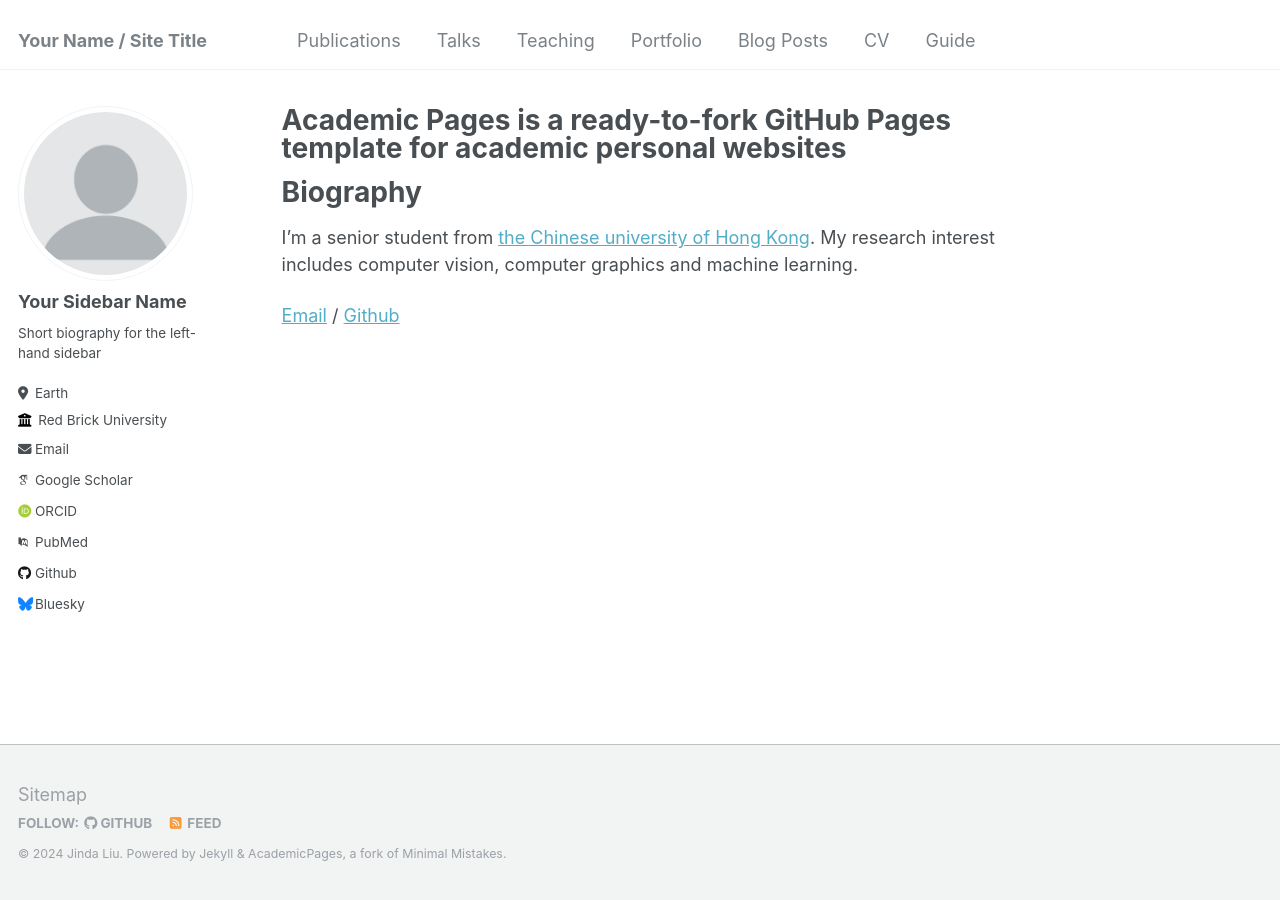
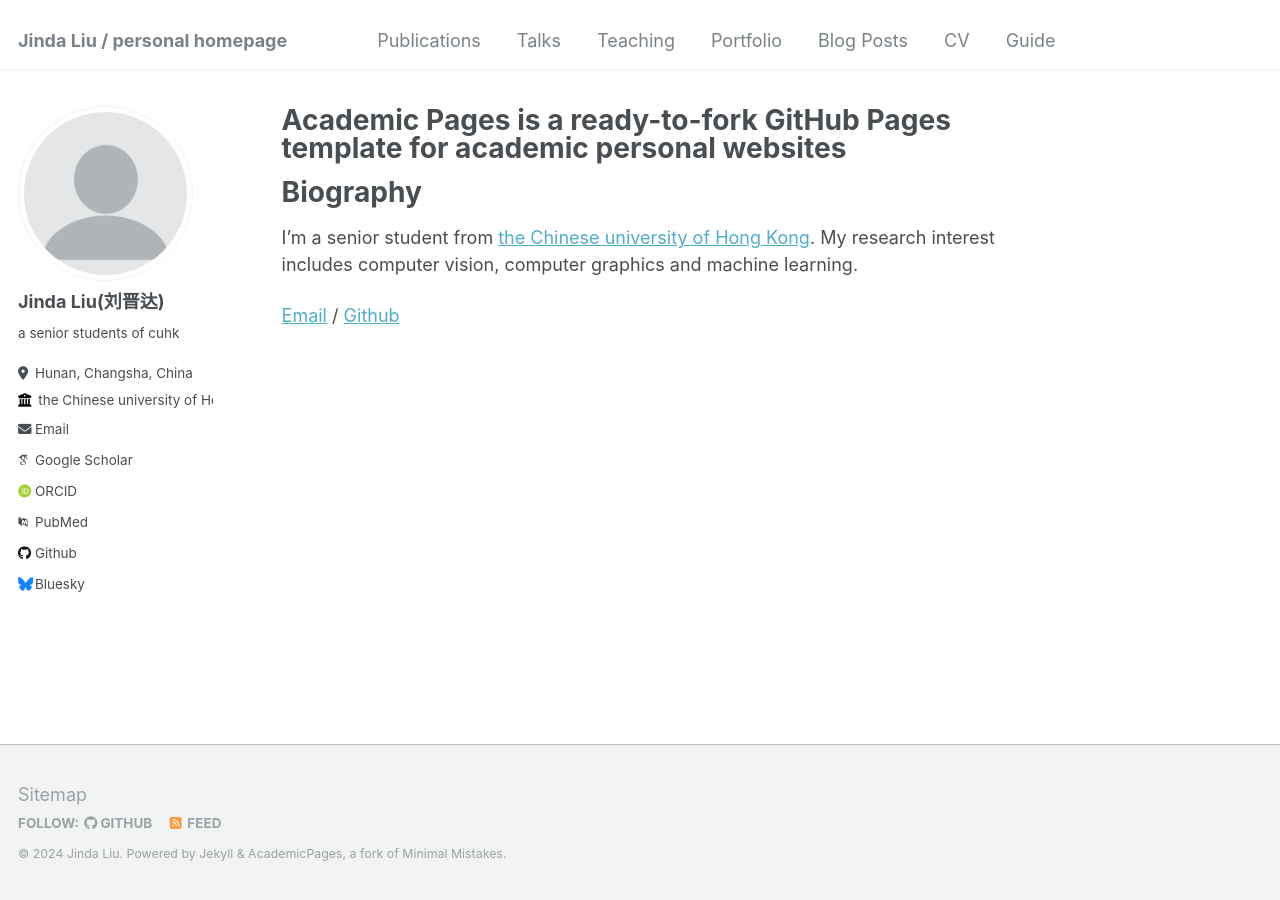
Before and after one commit to liujinda11/liujinda, a Jekyll site: the page built from _pages/about.md, in a window 1280 px wide. Built offline with Jekyll 4.4.1, drawn with Linux system fonts in a browser that asks for light colours; some web fonts are replaced.

Commit message:
Update _config.yml

```diff
--- a/_config.yml
+++ b/_config.yml
@@ -8,11 +8,11 @@
 
 # Basic Site Settings
 locale                   : "en-US"
-title                    : "Your Name / Site Title"
+title                    : " Jinda Liu / personal homepage"
 title_separator          : "-"
 name                     : &name "Jinda Liu"
-description              : &description "personal description"
-url                      : https://academicpages.github.io # the base hostname & protocol for your site e.g. "https://mmistakes.github.io"
+description              : &description "a senior students of cuhk"
+url                      : https://liujinda11.github.io # the base hostname & protocol for your site e.g. "https://mmistakes.github.io"
 baseurl                  : "" # the subpath of your site, e.g. "/blog"
 repository               : "academicpages/academicpages.github.io"
 
@@ -22,13 +22,13 @@ repository               : "academicpages/academicpages.github.io"
 author:
   # Biographic information
   avatar           : "profile.png"
-  name             : "Your Sidebar Name"
-  pronouns         : # example: "she/her"
-  bio              : "Short biography for the left-hand sidebar"
-  location         : "Earth"
-  employer         : "Red Brick University"
-  uri              : # URL
-  email            : "none@example.org"
+  name             : "Jinda Liu(刘晋达)"
+  pronouns         : # example: "he/his"
+  bio              : "a senior students of cuhk"
+  location         : "Hunan, Changsha, China"
+  employer         : "the Chinese university of Hong Kong"
+  uri              :
+  email            : "1155173930@link.cuhk.edu.hk"
 
   # Academic websites
   arxiv            : # URL - Update with the correct link to your profile
```
